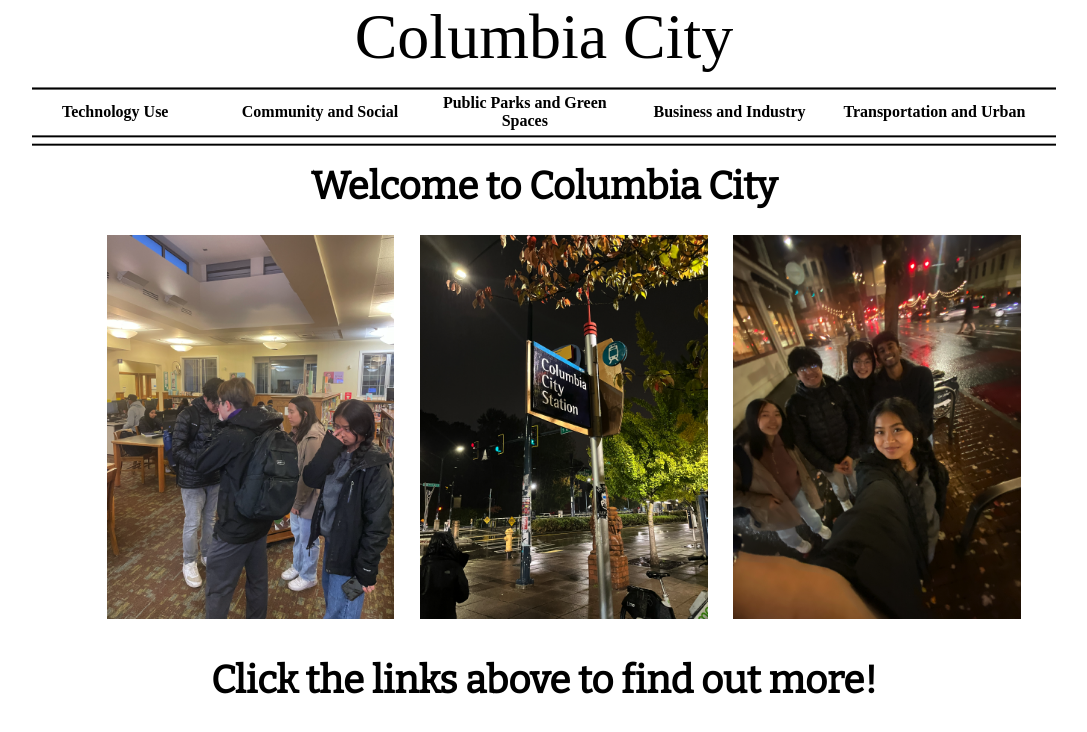
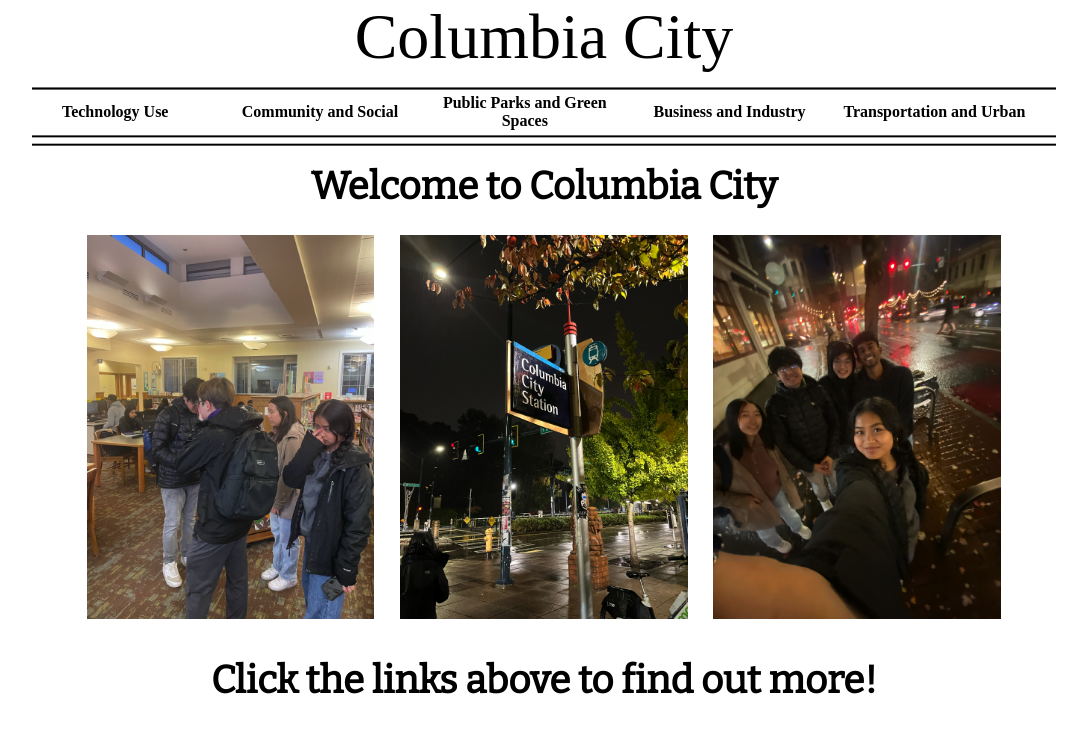
Before and after one commit to comptergeeks/ColumbiaCityWebsite, a React (Create React App) app: page / in a window 1280 px wide. Shown: the top 732 px of the page, without its empty margins (96-1183 px from the left). Built offline with nearby package versions, Linux system fonts and the light colour scheme; a web font is replaced by a local one.

Commit message:
changed small left padding

```diff
--- a/src/App.css
+++ b/src/App.css
@@ -19,6 +19,10 @@
   justify-content: center;
   align-items: center;
 }
+ ul {
+  padding:0;
+  margin: 0;
+}
 .imagesfr > li {
   flex-basis: auto;
 }
```
